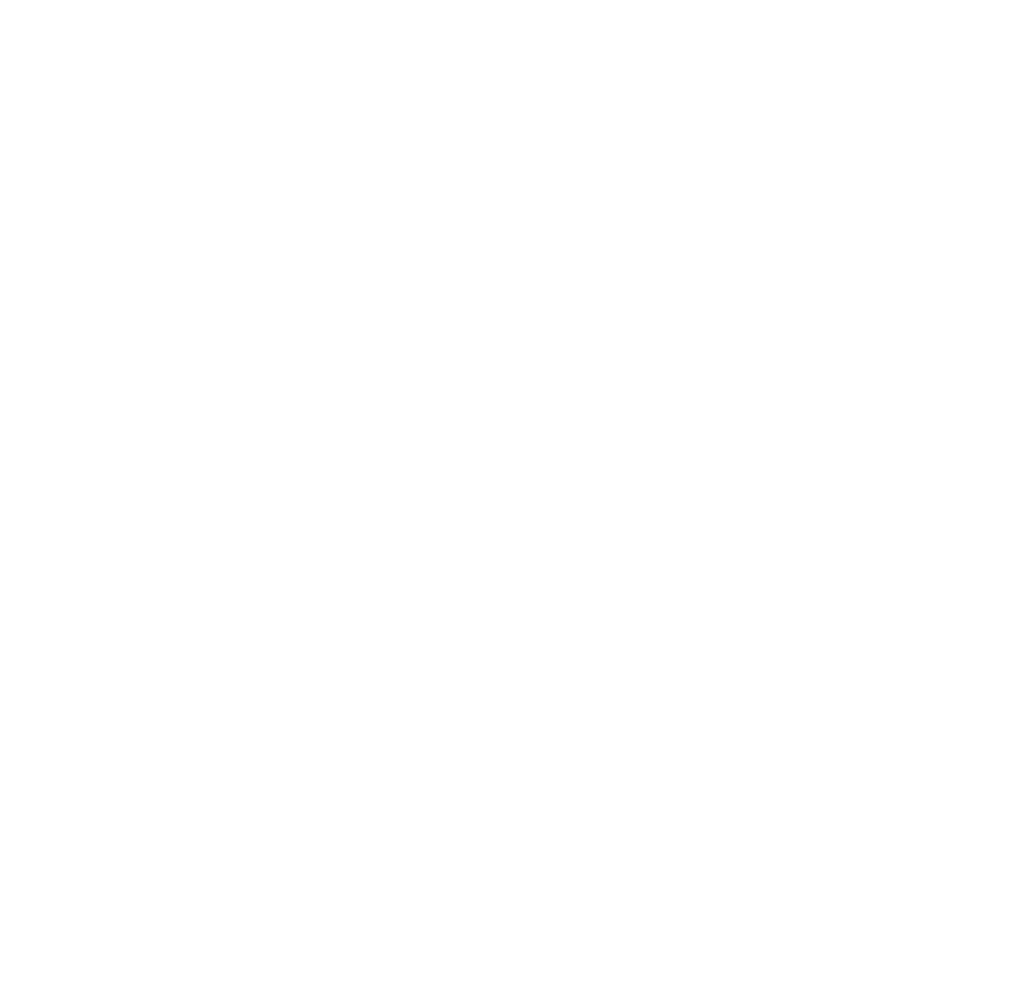
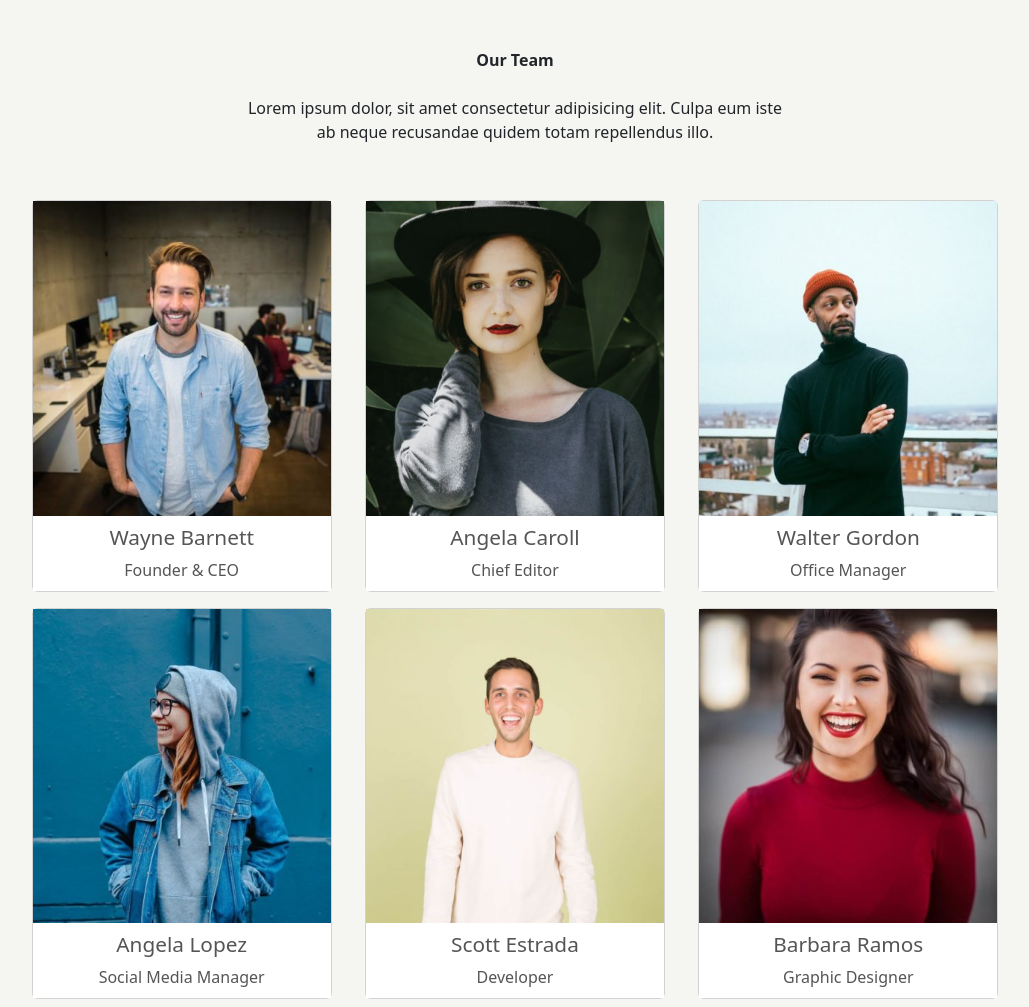
Before and after one commit to peterpozo/js-our-team, a plain HTML site: page index.html in a window 1280 px wide. Shown: the whole page, without its empty margins (125-1154 px from the left). Before the commit the page ends 800 px from the top, so only its background shows below. Drawn offline with nearby package versions, Linux system fonts and the light colour scheme.

Commit message:
complete bonus

```diff
--- a/css/style.css
+++ b/css/style.css
@@ -0,0 +1,34 @@
+body{
+    --bs-body-bg: #f5f5f1;
+}
+.about-us{
+    width: 1000px;
+    display: flex;
+    flex-wrap: wrap;
+    justify-content: space-around;
+    margin: auto;
+}
+
+.card{
+    width: 300px;
+    margin: .5rem auto;
+}
+
+img{
+    width: 100%;
+    margin-bottom: -5px;
+}
+
+.card-info{
+    background-color: white;
+    color: rgb(85, 85, 85);
+    height: 75px;
+    display: flex;
+    flex-direction: column;
+    justify-content: center;
+    align-items: center;
+}
+
+.card-info h4{
+    font-size: 1.3rem;
+}
--- a/index.html
+++ b/index.html
@@ -7,10 +7,26 @@
     <title>Our Team</title>
     <!-- Style  -->
     <link rel="stylesheet" href="css/style.css">
+     <!-- Bootstrap  -->
+     <link href="https://cdn.jsdelivr.net/npm/bootstrap@5.2.2/dist/css/bootstrap.min.css" rel="stylesheet" integrity="sha384-Zenh87qX5JnK2Jl0vWa8Ck2rdkQ2Bzep5IDxbcnCeuOxjzrPF/et3URy9Bv1WTRi" crossorigin="anonymous">
+     <script src="https://cdn.jsdelivr.net/npm/bootstrap@5.2.2/dist/js/bootstrap.bundle.min.js" integrity="sha384-OERcA2EqjJCMA+/3y+gxIOqMEjwtxJY7qPCqsdltbNJuaOe923+mo//f6V8Qbsw3" crossorigin="anonymous"defer></script>
+     <link rel="stylesheet" href="https://cdn.jsdelivr.net/npm/bootstrap-icons@1.9.1/font/bootstrap-icons.css">
     <!-- Js  -->
     <script src="js/app.js" defer></script>
 </head>
 <body>
-
+    <div class="container text-center my-5">
+        <div class="row row-cols-2 justify-content-center">
+          <div class="col-12 mb-4 fw-bold">
+            Our Team
+          </div>
+          <div class="col-6">
+            Lorem ipsum dolor, sit amet consectetur adipisicing elit. Culpa eum iste ab neque recusandae quidem totam repellendus illo.
+          </div>
+        </div>
+    </div>
+   <div class="container">
+    <div class="about-us"></div>
+   </div>
 </body>
 </html>
--- a/js/app.js
+++ b/js/app.js
@@ -1,39 +1,45 @@
-const arrStudents = [
+const team = [
     {
         name: 'Wayne Barnett',
-		position: 'Founder & CEO',
-		img: 'wayne-barnett-founder-ceo.jpg',
+        role: 'Founder & CEO',
+        profilePic: 'wayne-barnett-founder-ceo.jpg'
     },
+
     {
         name: 'Angela Caroll',
-		position: 'Chief Editor',
-		img: 'angela-caroll-chief-editor.jpg',
+        role: 'Chief Editor',
+        profilePic: 'angela-caroll-chief-editor.jpg'
     },
+
     {
         name: 'Walter Gordon',
-		position: 'Office Manager',
-		img: 'walter-gordon-office-manager.jpg',
+        role: 'Office Manager',
+        profilePic: 'walter-gordon-office-manager.jpg'
     },
+
     {
-		name: 'Angela Lopez	',
-		position: 'Social Media Manager',
-		img: 'angela-lopez-social-media-manager.jpg',
+        name: 'Angela Lopez',
+        role: 'Social Media Manager',
+        profilePic: 'angela-lopez-social-media-manager.jpg'
     },
+
     {
         name: 'Scott Estrada',
-		position: 'Developer',
-		img: 'scott-estrada-developer.jpg',
+        role: 'Developer',
+        profilePic: 'scott-estrada-developer.jpg'
     },
+
     {
         name: 'Barbara Ramos',
-		position: 'Graphic Designer',
-		img: 'barbara-ramos-graphic-designer.jpg',
-	},
+        role: 'Graphic Designer',
+        profilePic: 'barbara-ramos-graphic-designer.jpg'
+    }
+]
 
-];
+console.table(team);
 
-console.table(arrStudents);
+const aboutUs = document.querySelector(".about-us");
 
-for (let i = 0; i < arrStudents.length; i++) {
-	console.log(`${arrStudents[i].name} ${arrStudents[i].position} ${arrStudents[i].img}`);
+for(let i=0; i<team.length; i++){
+    aboutUs.innerHTML += `<div class="card"> <img src="img/${team[i].profilePic}"> <div class="card-info"> <h4>${team[i].name}</h4> <span>${team[i].role}</span> </div> </div>`
 }
```
Lines whose indentation alone changed are shown as unchanged.
